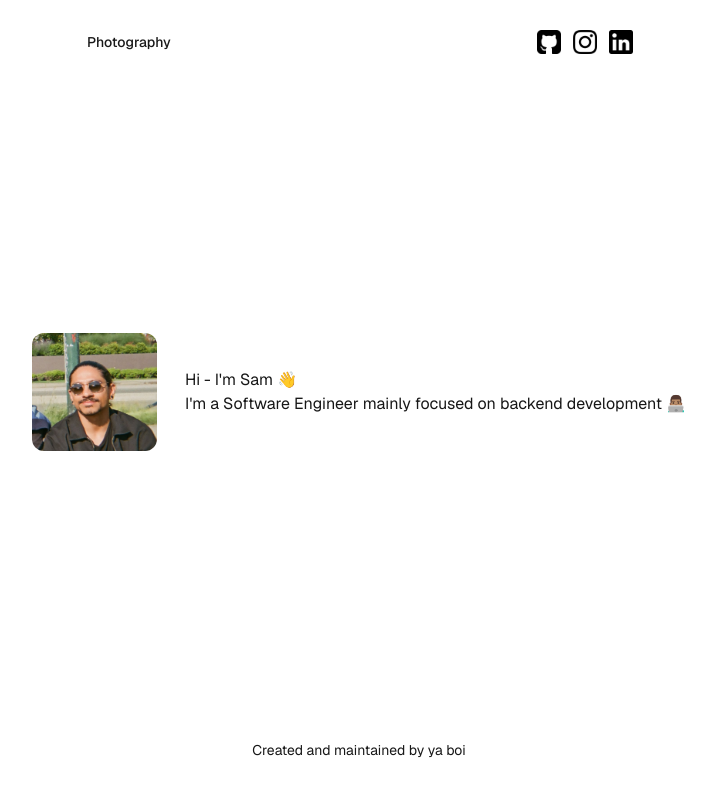
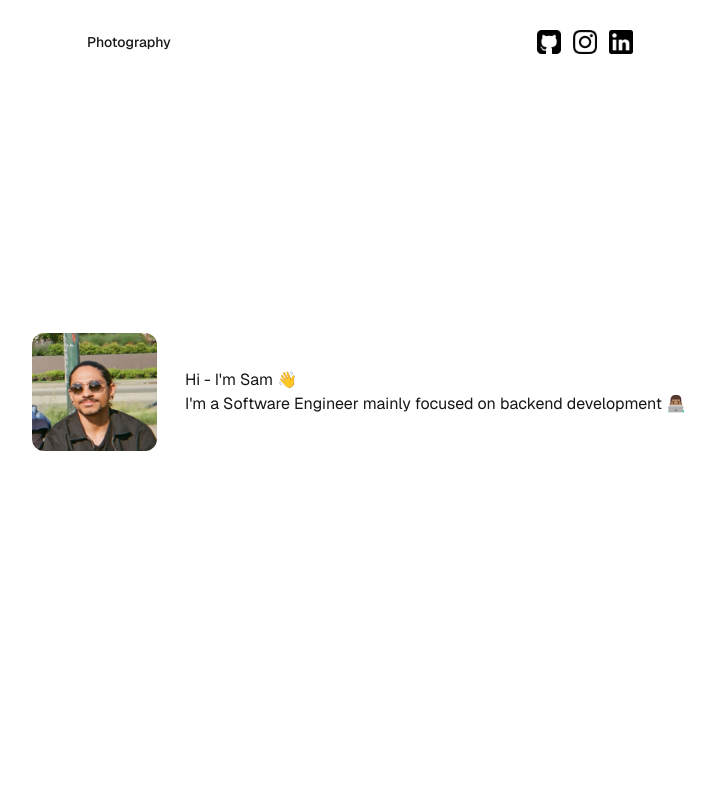
Before and after one commit to SW-418/simple-site, a Next.js app: page / in a window 1280 px wide. Shown: the top 796 px of the page, without its empty margins (281-996 px from the left). Built offline with nearby package versions, Linux system fonts and the light colour scheme.

Commit message:
Set footer txt color

```diff
--- a/src/app/components/footer.tsx
+++ b/src/app/components/footer.tsx
@@ -1,6 +1,6 @@
 export default function Footer() {
     return (
-        <footer className="bg-white/5 backdrop-blur-sm px-4 py-2 rounded-lg text-sm w-fit mx-auto">
+        <footer className="text-white bg-white/5 backdrop-blur-sm px-4 py-2 rounded-lg text-sm w-fit mx-auto">
             Created and maintained by ya boi
         </footer>
     );
```
